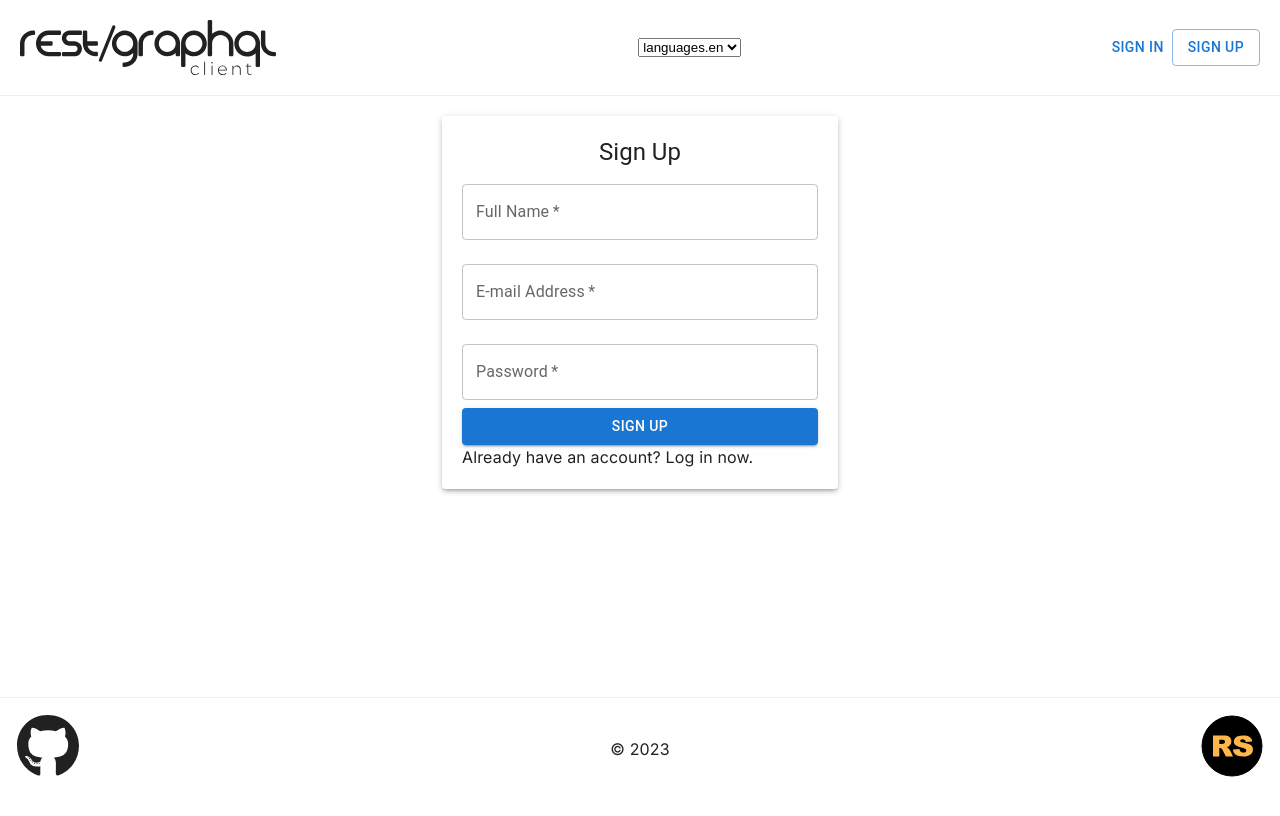
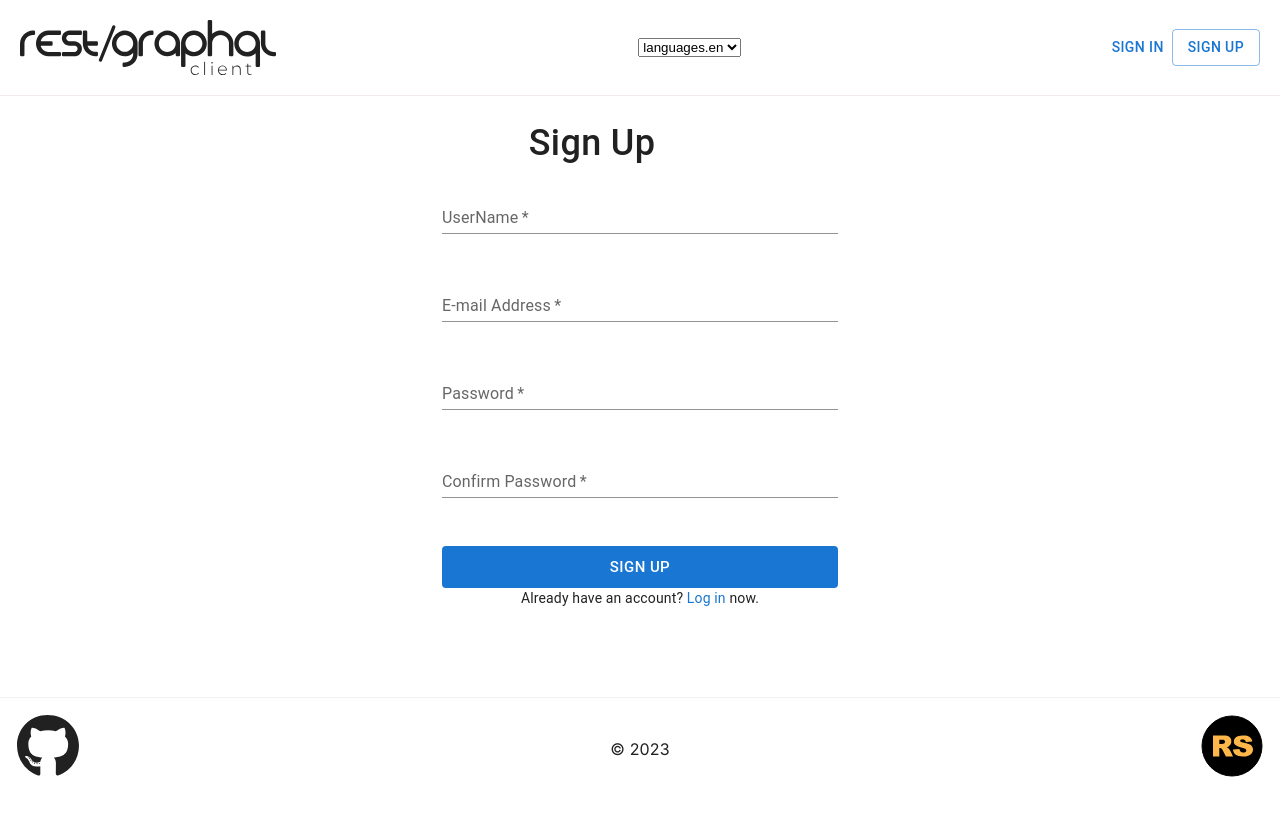
Before and after one commit to PopovaOlha/graphiql-app, a Next.js app: page /en/signup in a window 1280 px wide. Shown: the top 816 px of the page. Built offline with nearby package versions, Linux system fonts and the light colour scheme; no server answers.

Commit message:
refactor: sign-up form

```diff
--- a/src/components/SignIn/SignIn.module.scss
+++ b/src/components/SignIn/SignIn.module.scss
@@ -30,12 +30,7 @@
     width: 100%;
 }
 
-.loginButton {
-    // margin: 10px 0;
-}
-
 .loginText {
-    // margin-top: 10px;
     text-align: center;
 }
 
--- a/src/components/SignIn/SignIn.tsx
+++ b/src/components/SignIn/SignIn.tsx
@@ -12,7 +12,6 @@ import {
     TextField,
     Button,
     Typography,
-    Box,
     Snackbar,
     Alert,
     CssBaseline,
--- a/src/components/SignUp/SignUp.module.scss
+++ b/src/components/SignUp/SignUp.module.scss
@@ -1,9 +1,11 @@
 .signupContainer {
     padding: 20px;
     display: flex;
+    flex-direction: column;
     justify-content: center;
     align-items: center;
-    height: 100vh;
+    gap: 32px;
+    height: calc(100vh - 197px);
 }
 
 .signupPaper {
@@ -22,3 +24,18 @@
 .signupButton {
     margin: 10px 0;
 }
+
+.loginText {
+    text-align: center;
+}
+
+.loginForm {
+    display: flex;
+    flex-direction: column;
+    gap: 16px;
+    width: 100%;
+}
+
+.backlink {
+    color: #1976d2;
+}
--- a/src/components/SignUp/SignUp.tsx
+++ b/src/components/SignUp/SignUp.tsx
@@ -8,17 +8,17 @@ import {
     TextField,
     Button,
     Typography,
-    Box,
     CssBaseline,
-    Paper,
     Snackbar,
     Alert,
 } from '@mui/material';
 import styles from './SignUp.module.scss';
+import Link from 'next/link';
 
 const SignUp: React.FC = () => {
     const [email, setEmail] = useState<string>('');
     const [password, setPassword] = useState<string>('');
+    const [confirmPassword, setConfirmPassword] = useState<string>('');
     const [name, setName] = useState<string>('');
     const [user] = useAuthState(auth);
     const [error, setError] = useState<string | null>(null);
@@ -50,6 +50,10 @@ const SignUp: React.FC = () => {
             );
             return;
         }
+        if (password !== confirmPassword) {
+            setError('Passwords must match.');
+            return;
+        }
 
         try {
             await registerWithEmailAndPassword(name, email, password);
@@ -67,27 +71,30 @@ const SignUp: React.FC = () => {
     return (
         <Container component="main" maxWidth="xs" className={styles.signupContainer}>
             <CssBaseline />
-            <Paper elevation={3} className={styles.signupPaper}>
             <Typography
-                    variant="h5"
                 component="h1"
-                    className={styles.signupTitle}
+                sx={{
+                    width: 300,
+                    color: 'inherit',
+                    fontSize: '36px',
+                    fontWeight: 500,
+                    textAlign: 'center',
+                }}
             >
                 Sign Up
             </Typography>
-                <form onSubmit={handleSignUp}>
-                    <Box display="flex" flexDirection="column" alignItems="center">
+            <form onSubmit={handleSignUp} className={styles.loginForm}>
                 <TextField
-                            variant="outlined"
+                    variant="standard"
                     margin="normal"
                     fullWidth
-                            label="Full Name"
+                    label="UserName"
                     value={name}
                     onChange={(e) => setName(e.target.value)}
                     required
                 />
                 <TextField
-                            variant="outlined"
+                    variant="standard"
                     margin="normal"
                     fullWidth
                     label="E-mail Address"
@@ -96,7 +103,7 @@ const SignUp: React.FC = () => {
                     required
                 />
                 <TextField
-                            variant="outlined"
+                    variant="standard"
                     margin="normal"
                     fullWidth
                     type="password"
@@ -105,21 +112,39 @@ const SignUp: React.FC = () => {
                     onChange={(e) => setPassword(e.target.value)}
                     required
                 />
+                <TextField
+                    variant="standard"
+                    margin="normal"
+                    fullWidth
+                    type="password"
+                    label="Confirm Password"
+                    value={confirmPassword}
+                    onChange={(e) => setConfirmPassword(e.target.value)}
+                    required
+                />
                 <Button
                     type="submit"
                     variant="contained"
                     color="primary"
                     fullWidth
                     className={styles.signupButton}
+                    size="large"
+                    disableElevation
+                    disableRipple
+                    sx={{
+                        marginTop: '24px',
+                    }}
                 >
                     Sign Up
                 </Button>
-                    </Box>
             </form>
-                <div>
-                    Already have an account? <a href="/signin">Log in</a> now.
-                </div>
-            </Paper>
+            <Typography variant="body2" className={styles.loginText}>
+                Already have an account?{' '}
+                <Link className={styles.backlink} href="/signin">
+                    Log in
+                </Link>{' '}
+                now.
+            </Typography>
             <Snackbar
                 open={!!error}
                 autoHideDuration={6000}
```
Lines whose indentation alone changed are shown as unchanged.
